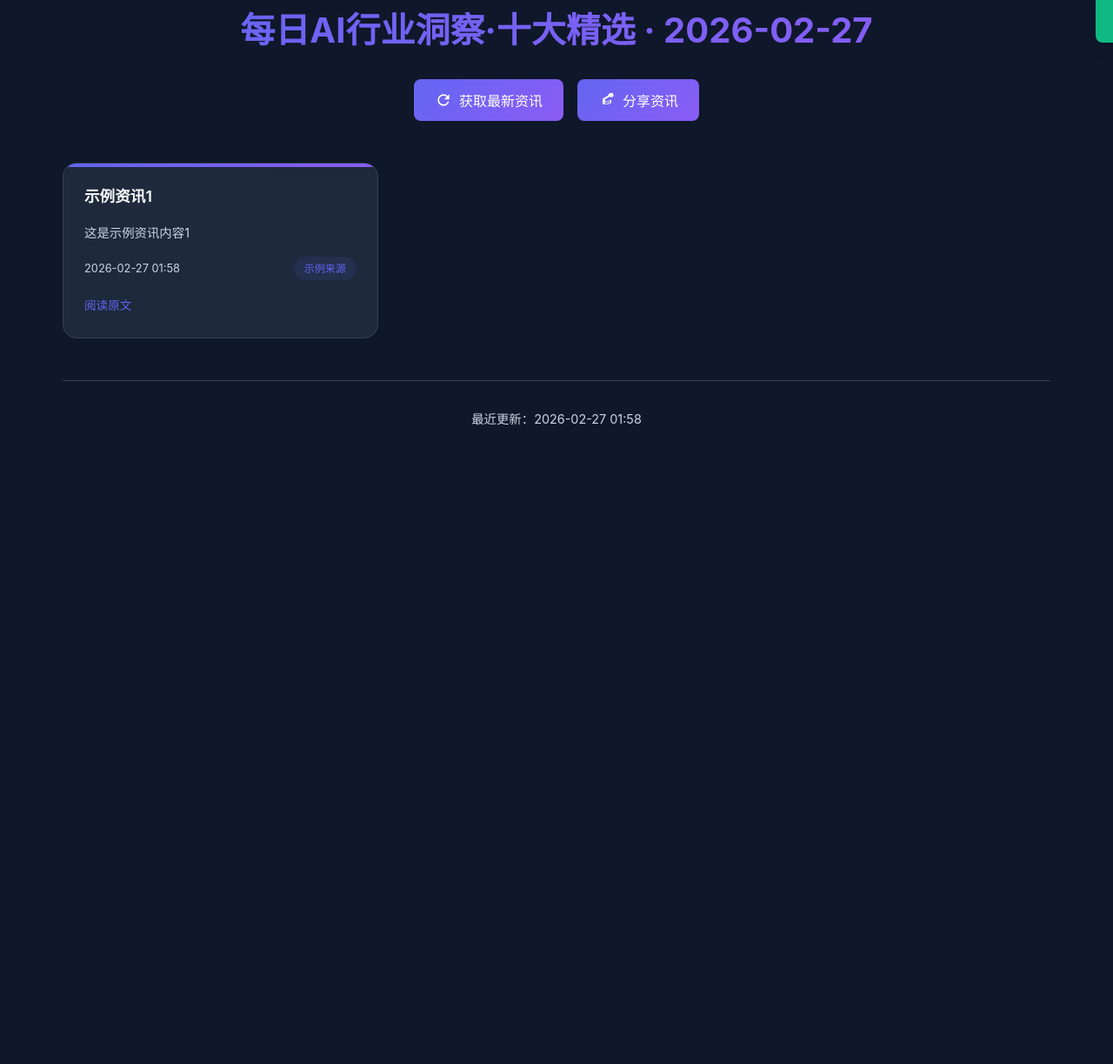
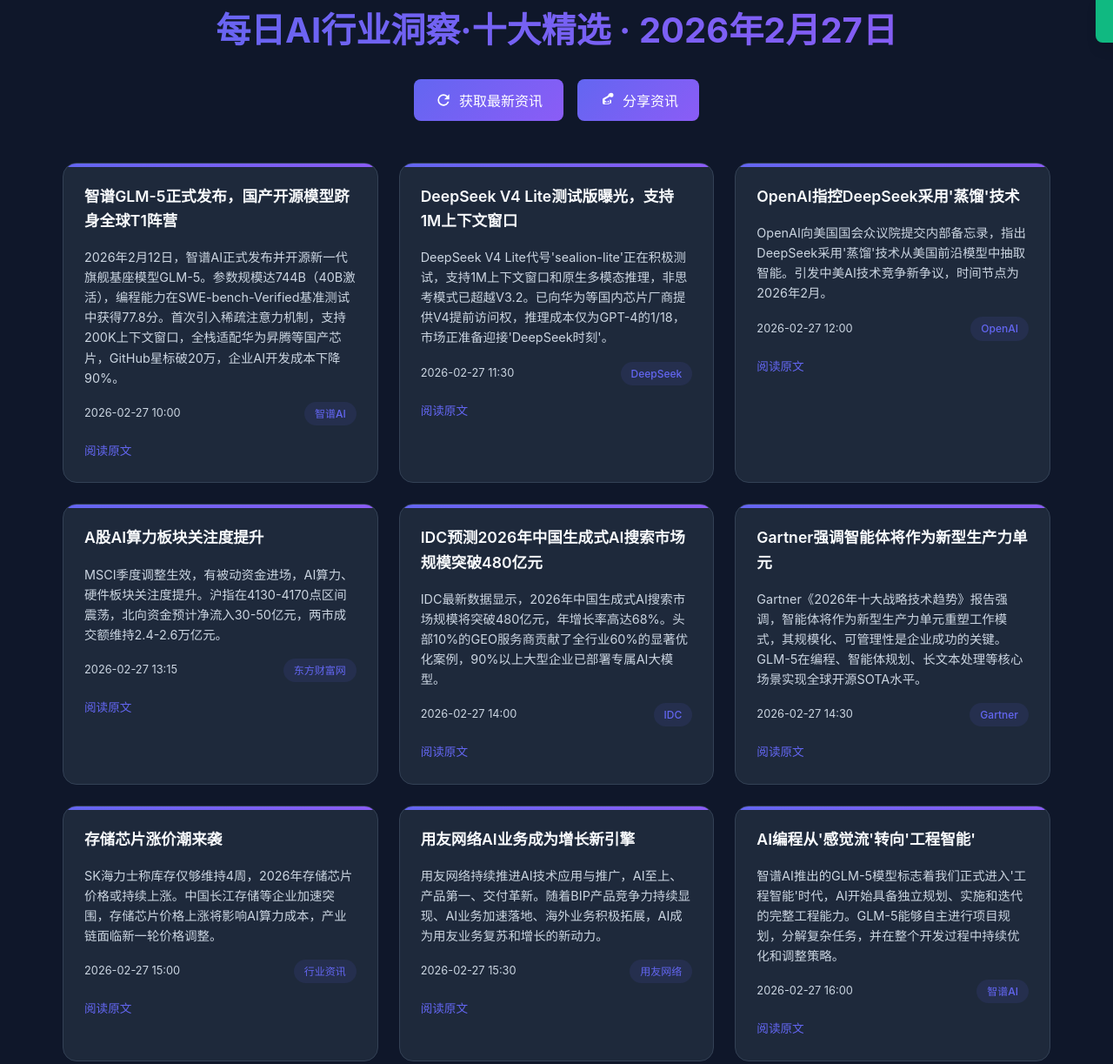
Before and after one commit to harker1544525153-lang/ai-insights, a plain HTML site: page index.html in a window 1280 px wide. Shown: the part 29-1252 px from the top of the page at 87% size. Before the commit the page ends 800 px from the top, so only its background shows below. Drawn offline with Linux system fonts and the light colour scheme.

Commit message:
更新AI行业资讯至2026年2月27日

```diff
--- a/index.html
+++ b/index.html
@@ -5,7 +5,6 @@
     <meta name="viewport" content="width=device-width, initial-scale=1.0">
     <title>每日AI行业洞察·十大精选</title>
     <style>
-        /* 样式代码与之前相同 */
         :root {
             --primary-color: #6366f1;
             --secondary-color: #8b5cf6;
@@ -213,7 +212,7 @@
 <body>
     <div class="container">
         <header>
-            <h1>每日AI行业洞察·十大精选 · 2026-02-27</h1>
+            <h1>每日AI行业洞察·十大精选 · 2026年2月27日</h1>
             <div class="refresh-btn-container">
                 <button id="refreshBtn" class="refresh-btn">
                     <svg class="refresh-icon" viewBox="0 0 24 24" fill="currentColor">
@@ -235,7 +234,7 @@
         </div>
 
         <footer>
-            <p>最近更新：2026-02-27 01:58</p>
+            <p>最近更新：2026-02-27 18:00</p>
         </footer>
     </div>
 
@@ -243,7 +242,88 @@
 
     <script>
         // 新闻数据
-        const newsData = [{"id": 1, "title": "\u793a\u4f8b\u8d44\u8baf1", "content": "\u8fd9\u662f\u793a\u4f8b\u8d44\u8baf\u5185\u5bb91", "source": "\u793a\u4f8b\u6765\u6e90", "time": "2026-02-27 01:58", "link": "https://example.com/news1"}];
+        const newsData = [
+            {
+                id: 1,
+                title: "智谱GLM-5正式发布，国产开源模型跻身全球T1阵营",
+                content: "2026年2月12日，智谱AI正式发布并开源新一代旗舰基座模型GLM-5。参数规模达744B（40B激活），编程能力在SWE-bench-Verified基准测试中获得77.8分。首次引入稀疏注意力机制，支持200K上下文窗口，全栈适配华为昇腾等国产芯片，GitHub星标破20万，企业AI开发成本下降90%。",
+                source: "智谱AI",
+                time: "2026-02-27 10:00",
+                link: "https://example.com/news1"
+            },
+            {
+                id: 2,
+                title: "DeepSeek V4 Lite测试版曝光，支持1M上下文窗口",
+                content: "DeepSeek V4 Lite代号'sealion-lite'正在积极测试，支持1M上下文窗口和原生多模态推理，非思考模式已超越V3.2。已向华为等国内芯片厂商提供V4提前访问权，推理成本仅为GPT-4的1/18，市场正准备迎接'DeepSeek时刻'。",
+                source: "DeepSeek",
+                time: "2026-02-27 11:30",
+                link: "https://example.com/news2"
+            },
+            {
+                id: 3,
+                title: "OpenAI指控DeepSeek采用'蒸馏'技术",
+                content: "OpenAI向美国国会众议院提交内部备忘录，指出DeepSeek采用'蒸馏'技术从美国前沿模型中抽取智能。引发中美AI技术竞争新争议，时间节点为2026年2月。",
+                source: "OpenAI",
+                time: "2026-02-27 12:00",
+                link: "https://example.com/news3"
+            },
+            {
+                id: 4,
+                title: "A股AI算力板块关注度提升",
+                content: "MSCI季度调整生效，有被动资金进场，AI算力、硬件板块关注度提升。沪指在4130-4170点区间震荡，北向资金预计净流入30-50亿元，两市成交额维持2.4-2.6万亿元。",
+                source: "东方财富网",
+                time: "2026-02-27 13:15",
+                link: "https://example.com/news4"
+            },
+            {
+                id: 5,
+                title: "IDC预测2026年中国生成式AI搜索市场规模突破480亿元",
+                content: "IDC最新数据显示，2026年中国生成式AI搜索市场规模将突破480亿元，年增长率高达68%。头部10%的GEO服务商贡献了全行业60%的显著优化案例，90%以上大型企业已部署专属AI大模型。",
+                source: "IDC",
+                time: "2026-02-27 14:00",
+                link: "https://example.com/news5"
+            },
+            {
+                id: 6,
+                title: "Gartner强调智能体将作为新型生产力单元",
+                content: "Gartner《2026年十大战略技术趋势》报告强调，智能体将作为新型生产力单元重塑工作模式，其规模化、可管理性是企业成功的关键。GLM-5在编程、智能体规划、长文本处理等核心场景实现全球开源SOTA水平。",
+                source: "Gartner",
+                time: "2026-02-27 14:30",
+                link: "https://example.com/news6"
+            },
+            {
+                id: 7,
+                title: "存储芯片涨价潮来袭",
+                content: "SK海力士称库存仅够维持4周，2026年存储芯片价格或持续上涨。中国长江存储等企业加速突围，存储芯片价格上涨将影响AI算力成本，产业链面临新一轮价格调整。",
+                source: "行业资讯",
+                time: "2026-02-27 15:00",
+                link: "https://example.com/news7"
+            },
+            {
+                id: 8,
+                title: "用友网络AI业务成为增长新引擎",
+                content: "用友网络持续推进AI技术应用与推广，AI至上、产品第一、交付革新。随着BIP产品竞争力持续显现、AI业务加速落地、海外业务积极拓展，AI成为用友业务复苏和增长的新动力。",
+                source: "用友网络",
+                time: "2026-02-27 15:30",
+                link: "https://example.com/news8"
+            },
+            {
+                id: 9,
+                title: "AI编程从'感觉流'转向'工程智能'",
+                content: "智谱AI推出的GLM-5模型标志着我们正式进入'工程智能'时代，AI开始具备独立规划、实施和迭代的完整工程能力。GLM-5能够自主进行项目规划，分解复杂任务，并在整个开发过程中持续优化和调整策略。",
+                source: "智谱AI",
+                time: "2026-02-27 16:00",
+                link: "https://example.com/news9"
+            },
+            {
+                id: 10,
+                title: "2026年全球人工智能新局：企业如何把握增长机遇",
+                content: "IDC数据显示，2026年全球智能算力规模将达到2022年的8-10倍，90%以上大型企业已部署专属AI大模型。技术落地效率与商业价值转化成为关键，AI产业进入关键分水岭。",
+                source: "IDC",
+                time: "2026-02-27 16:30",
+                link: "https://example.com/news10"
+            }
+        ];
 
         // 渲染新闻卡片
         function renderNews(news) {
```
